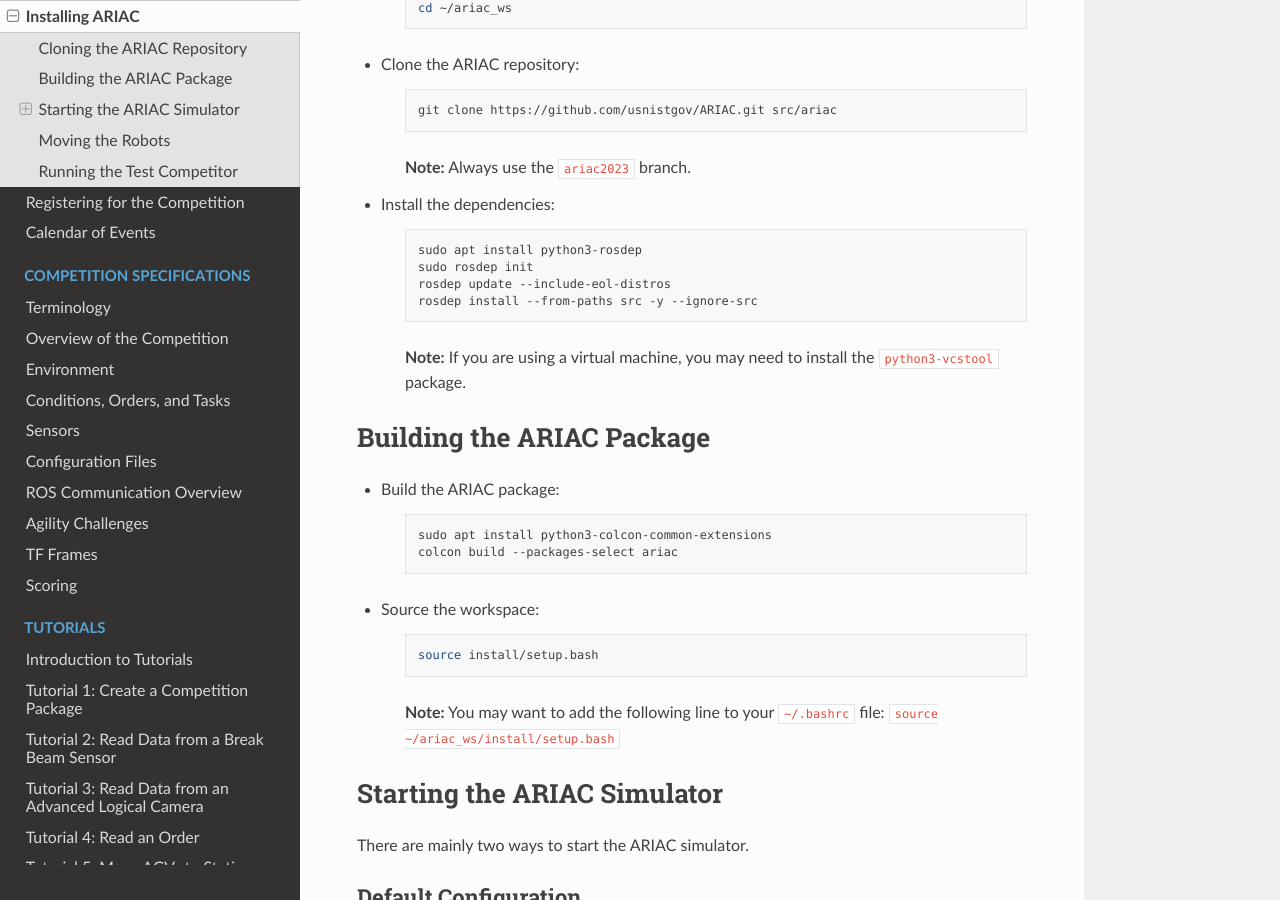
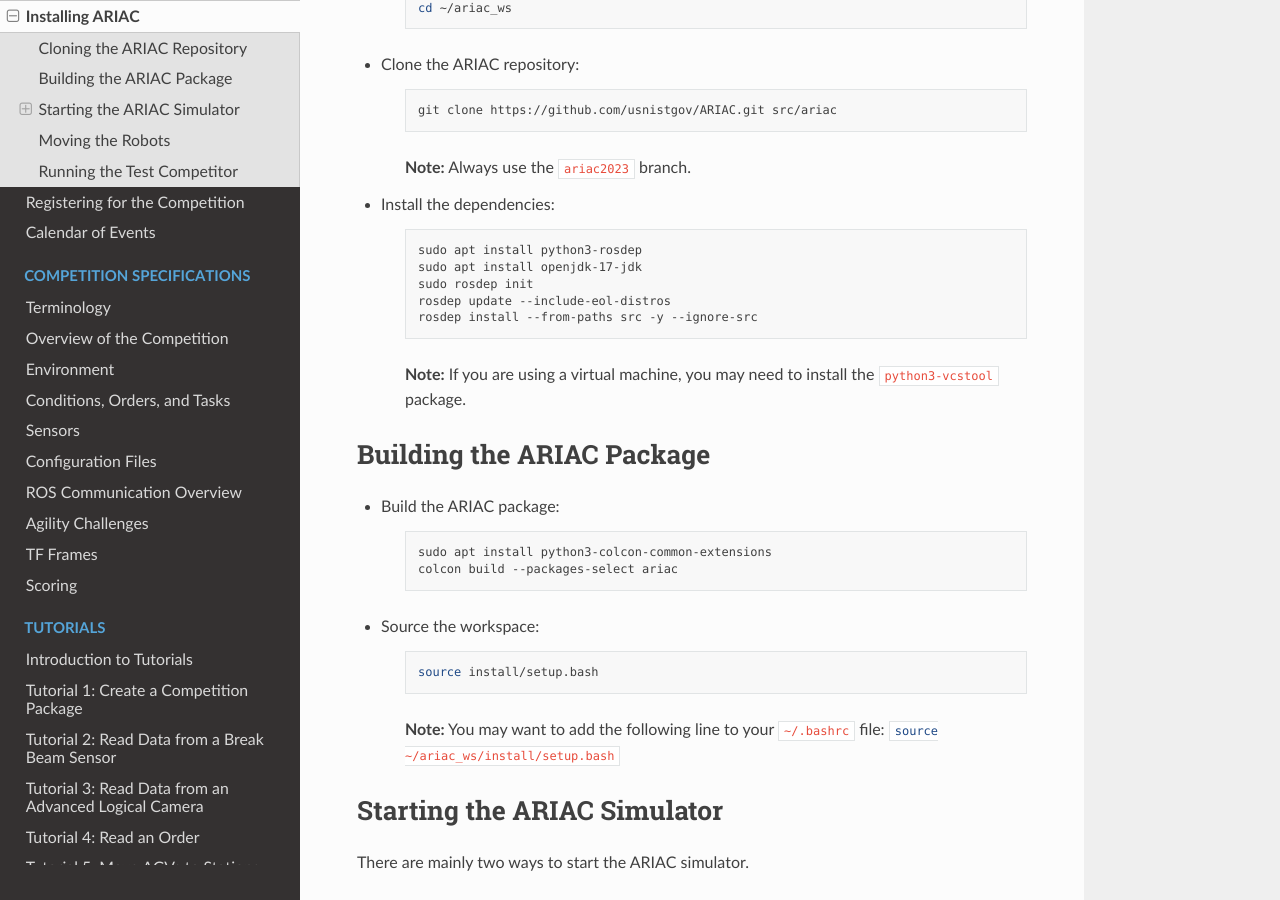
Before and after one commit to usnistgov/ARIAC, a Sphinx documentation site: the page built from docs/getting_started/installation.rst, in a window 1280 px wide and 900 px high, scrolled down 507 px. Built offline with Sphinx 7.4.7 and the Read the Docs theme 2.0.0, drawn with Linux system fonts in a browser that asks for light colours; some of the changed lines change nothing that is shown.

Commit message:
updated the installation instructions

```diff
--- a/docs/getting_started/installation.rst
+++ b/docs/getting_started/installation.rst
@@ -1,29 +1,4 @@
 .. _INSTALLATION:
-
-.. only:: builder_html or readthedocs
-
-.. role:: inline-python(code)
-    :language: python
-
-.. role:: inline-cpp(code)
-    :language: cpp
-
-.. role:: inline-file(file)
-
-.. role:: inline-tutorial(file)
-
-.. role:: bash(code)
-    :language: bash
-
-.. role:: inline-xml(code)
-    :language: xml
-
-.. role:: inline-yaml(code)
-    :language: yaml
-
-.. role:: underlined
-    :class: underlined
-
 
 
 Installing ARIAC
@@ -32,7 +7,8 @@
 .. admonition:: Requirements
   :class: attention
 
-    ARIAC 2023 is built for ROS2 Galactic running on Ubuntu 20.04 (Focal Fossa). It is not compatible with ROS2 Foxy or Ubuntu 18.04.
+    ARIAC 2023 is built for ROS2 Galactic running on Ubuntu 20.04 (Focal Fossa).
+    It is not compatible with ROS2 Foxy or Ubuntu 18.04.
 
     - See the `ROS2 Galactic installation instructions <https://docs.ros.org/en/galactic/Installation.html>`_ for more information.
 
@@ -63,6 +39,7 @@
     .. code-block:: bash
 
         sudo apt install python3-rosdep
+        sudo apt install openjdk-17-jdk
         sudo rosdep init
         rosdep update --include-eol-distros
         rosdep install --from-paths src -y --ignore-src
@@ -86,7 +63,7 @@
 
         source install/setup.bash
 
-    **Note:** You may want to add the following line to your ``~/.bashrc`` file: ``source ~/ariac_ws/install/setup.bash``
+    **Note:** You may want to add the following line to your :file:`~/.bashrc` file: :bash:`source ~/ariac_ws/install/setup.bash`
 
 Starting the ARIAC Simulator
 ----------------------------
@@ -102,7 +79,7 @@
 
         ros2 launch ariac ariac.launch.py
 
-    - The default trial file is ``kitting.yaml``, located in `ariac_gazebo/config/trials/ <https://github.com/usnistgov/ARIAC/tree/ariac2023/ariac_gazebo/config/trials>`_
+    - The default trial file is :file:`kitting.yaml`, located in `ariac_gazebo/config/trials/ <https://github.com/usnistgov/ARIAC/tree/ariac2023/ariac_gazebo/config/trials>`_
 
         - **Note:** All trial files must be placed in this folder.
     - The default sensor configuration is ``sensors.yaml``, located in `test_competitor/config/ <https://github.com/usnistgov/ARIAC/tree/ariac2023/test_competitor/config>`_
```
